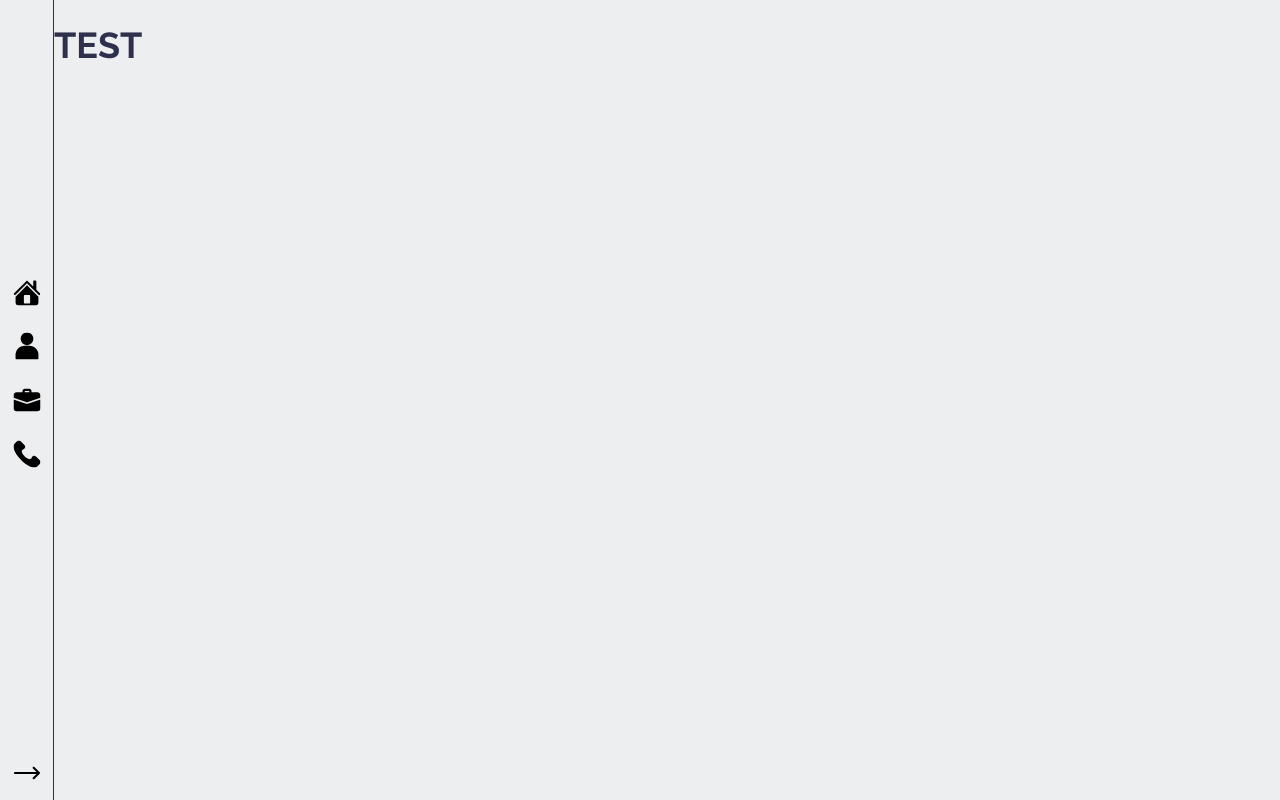
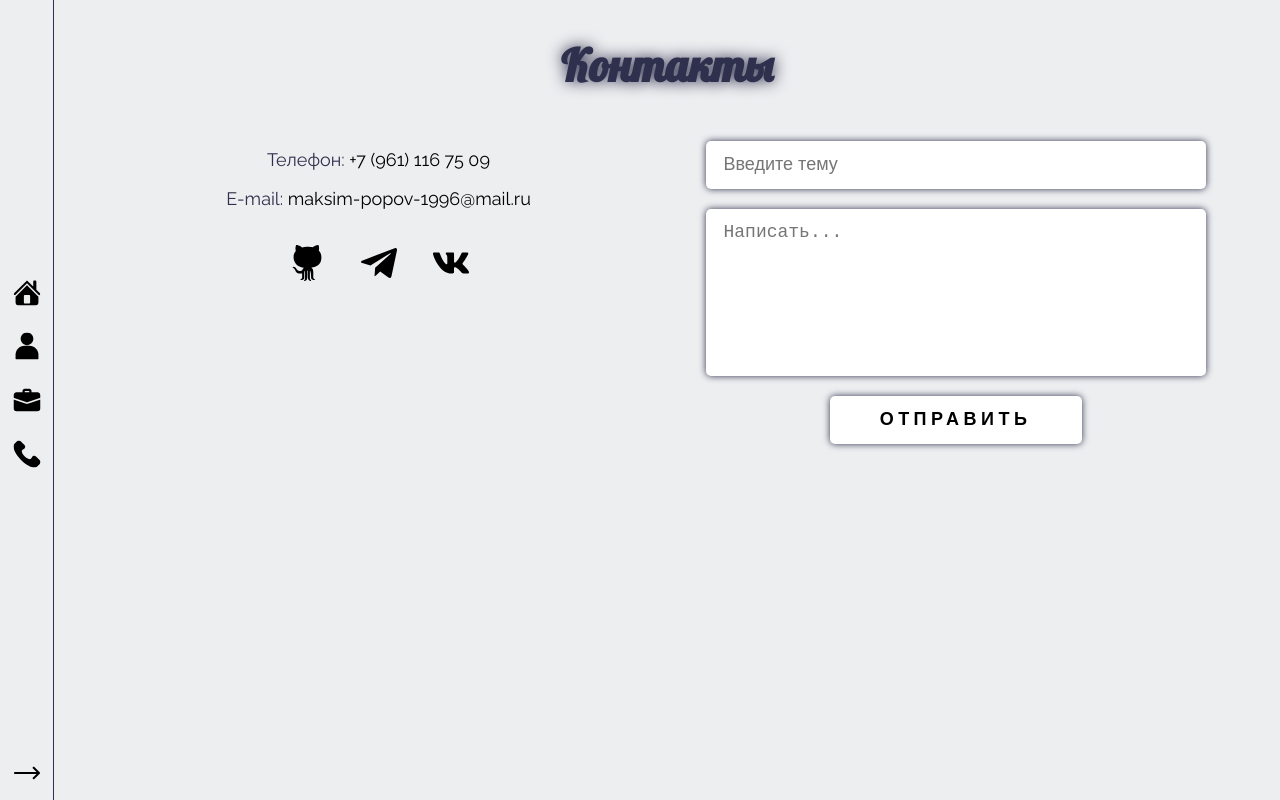
Before and after one commit to PopovMaksim/frontend-portfolio, a Vue app: page /contacts in a window 1280 px wide. Built offline with nearby package versions, Linux system fonts and the light colour scheme; a web font is replaced by a local one.

Commit message:
contacts

```diff
--- a/src/components/AboutMe.vue
+++ b/src/components/AboutMe.vue
@@ -1,6 +1,6 @@
 <template>
     <section class="about-me  container">
-        <h2 class="title">Обо мне</h2>
+        <h2 class="subtitle">Персональная информация</h2>
 
 		<div class="about-me__content">
 			<div class="about-me__image">
@@ -53,7 +53,6 @@
 				</svg>
 			</div>
 			<div class="about-me__personal-info">
-				<h3 class="about-me__subtitle">Персональная информация</h3>
 				<ul class="about-me__list">
 					<li class="about-me__item">
 						<span class="about-me__item-title">Имя: </span>
--- a/src/components/Aside.vue
+++ b/src/components/Aside.vue
@@ -120,10 +120,6 @@ export default {
 			cursor: pointer;
 			transition: 0.15s;
 
-			// &:hover {
-			// 	transform: scale(1.2)
-			// }
-
 			&--arrow {
 				width: 100%;
 				padding: 0.5em 0;
--- a/src/components/Experience.vue
+++ b/src/components/Experience.vue
@@ -1,6 +1,6 @@
 <template>
 	<section class="experience  container">
-		<h2 class="title">Опыт</h2>
+		<h2 class="subtitle">Опыт</h2>
 
 		<div class="experience__category">
 			<h3 class="experience__subtitle">Образование</h3>
--- a/src/components/Skills.vue
+++ b/src/components/Skills.vue
@@ -1,6 +1,6 @@
 <template>
   <section class="skills  container">
-    <h2 class="title">Навыки</h2>
+    <h2 class="subtitle">Навыки</h2>
 		<div class="skills__container">
 			<div class="skills__item  skills__item--html">
 				<svg class="skills__svg" version="1.1" xmlns="http://www.w3.org/2000/svg" xmlns:xlink="http://www.w3.org/1999/xlink" x="0px" y="0px" viewBox="0 0 456.8 456.8" xml:space="preserve">
@@ -37,6 +37,11 @@
 			<div class="skills__item  skills__item--git">
 				<svg class="skills__svg" version="1.1" xmlns="http://www.w3.org/2000/svg" xmlns:xlink="http://www.w3.org/1999/xlink" x="0px" y="0px" viewBox="0 0 480 480" xml:space="preserve">
 					<path d="M422,221L259,58c-5-5-12-8-19-8l0,0c-7,0-14,3-19,8l-35,35l41,41c4-2,8-3,13-3c17,0,30,13,30,30c0,5-1,9-3,13l40,40c4-2,8-3,13-3c17,0,30,13,30,30s-13,30-30,30s-30-13-30-30c0-5,1-9,3-13l-40-40c-1,0-2,1-3,1v104c12,4,20,15,20,28c0,17-13,30-30,30s-30-13-30-30c0-13,8-24,20-28V188c-12-4-20-15-20-28c0-5,1-9,3-13l-41-41L58,221c-5,5-8,12-8,19s3,14,8,19l163,163l0,0c5,5,12,8,19,8s14-3,19-8l163-163c5-5,8-12,8-19C430,233,427,226,422,221z"/>
+				</svg>
+			</div>
+			<div class="skills__item  skills__item--bem">
+				<svg class="skills__svg" viewBox="0 0 256 212" xmlns="http://www.w3.org/2000/svg" preserveAspectRatio="xMinYMin meet">
+						<path d="M0 32.692h59.85v17.603H0V32.692zM0 0h59.85v17.603H0V0zm107.38 65.132H0v17.603h103.356c11.316 0 37.72.251 47.528 16.094v-9.807c-4.778-15.592-18.86-23.89-43.505-23.89zm.25 32.691H0v17.603h103.356c25.147 0 40.99 1.006 47.528 4.527v-7.796c-5.03-12.322-26.153-14.334-43.253-14.334zm-.25 82.986H0v-17.603h103.356c11.316 0 37.72-.251 47.528-16.094v9.807c-4.778 15.592-18.86 23.89-43.505 23.89zm.25-32.691H0v-17.603h103.356c25.147 0 40.99-1.006 47.528-4.527v7.796c-5.03 12.322-26.153 14.334-43.253 14.334zm69.407 63.12H256v-10.814h-76.7c-6.79 0-22.883-.251-28.667-9.556v6.036c2.766 9.304 11.316 14.334 26.404 14.334zm-.251-19.867h78.963v-10.813H179.3c-15.34 0-24.896-.503-28.668-2.766v4.778c3.017 7.544 15.842 8.801 26.153 8.801z" />
 				</svg>
 			</div>
 		</div>
@@ -105,6 +110,9 @@ export default {
 			.skills__item--git:hover & {
 				fill: #e94e31;
 			}
+			.skills__item--bem:hover & {
+				fill: #010101;
+			}
 		}
 	}
 </style>
--- a/src/components/WriteLetter.vue
+++ b/src/components/WriteLetter.vue
@@ -1,6 +1,6 @@
 <template>
-	<section class="letter  container">
-		<h2 class="letter__title">Написать письмо</h2>
+	<section class="letter" :class="{container: page === 'home'}">
+		<h2 class="subtitle" v-if="page === 'home'" >Написать письмо</h2>
 		<form class="letter__form" action="mailto:maksim-popov-1996@mail.ru" method="get" target="_blank">
 			<input class="letter__input" type="text" name="subject" placeholder="Введите тему">
 			<textarea class="letter__input  letter__input--body" name="body" rows="7" placeholder="Написать..."></textarea>
@@ -12,23 +12,15 @@
 <script>
 
 export default {
-    name: 'WriteLetter'
-
+    name: 'WriteLetter',
+    props: {
+		page: String,
+	}
 }
 </script>
 
 <style lang="scss">
 	.letter {
-
-		&__title {
-			margin: 0 0 0 3em;
-			padding: 1em 0;
-
-			font-family: 'Lobster';
-			font-size: 2rem;
-			font-weight: 700;
-		}
-
 		&__form	{
 			display: flex;
 			flex-direction: column;
--- a/src/styles/base/_base.scss
+++ b/src/styles/base/_base.scss
@@ -30,6 +30,16 @@ a {
 }
 
 .title {
+    color: var(--main-color);
+    text-shadow: 0 0 15px var(--main-color);
+    text-align: center;
+
+    font-family: 'Lobster';
+    font-size: 2.5rem;
+    font-weight: 900;
+}
+
+.subtitle {
     margin: 0 0 0 3em;
     padding: 1em 0;
 
--- a/src/views/About.vue
+++ b/src/views/About.vue
@@ -1,4 +1,6 @@
 <template>
+  <h1 class="title">Обо мне</h1>
+
   <AboutMe></AboutMe>
 
   <Experience></Experience>
--- a/src/views/Contacts.vue
+++ b/src/views/Contacts.vue
@@ -1,14 +1,111 @@
 <template>
-    <h1 class="test">TEST</h1>
+  <section class="contacts  container">
+    <h1 class="title">Контакты</h1>
 
+    <div class="contacts__content">
+      <div class="contacts__list">
+        <p class="contacts__item">
+            <span class="contacts__item-name">Телефон: </span>
+            <a class="contacts__item-link" href="tel:+79611167509">+7 (961) 116 75 09</a>
+        </p>
+        <p class="contacts__item">
+            <span class="contacts__item-name">E-mail: </span>
+            <a class="contacts__item-link" href="mailto:maksim-popov-1996@mail.ru" target="_blank">maksim-popov-1996@mail.ru</a>
+        </p>
+        <div class="contacts__icons">
+            <div class="contacts__icon  contacts__icon--git">
+              <svg class="contacts__icon-svg" version="1.1" id="Capa_1" xmlns="http://www.w3.org/2000/svg" xmlns:xlink="http://www.w3.org/1999/xlink" x="0px" y="0px" viewBox="0 0 478.613 478.613" style="enable-background:new 0 0 478.613 478.613;" xml:space="preserve">
+                <path d="M427.501,200.695c1.776-11.238,2.884-23.56,3.163-37.377c-0.107-59.246-28.468-80.21-33.925-90.038c8.037-44.89-1.331-65.309-5.688-72.299c-16.07-5.704-55.91,14.722-77.678,29.101c-35.491-10.389-110.494-9.375-138.621,2.689C122.856-4.389,95.408,1.277,95.408,1.277s-17.745,31.82-4.691,78.371c-17.075,21.759-29.802,37.143-29.802,77.949c0,9.773,0.607,19.008,1.637,27.893c14.705,77.318,75.97,110.674,136.15,116.426c-9.056,6.881-19.928,19.903-21.432,34.992c-11.379,7.357-34.268,9.789-52.067,4.193c-24.939-7.88-34.486-57.266-71.833-50.221c-8.081,1.512-6.475,6.842,0.523,11.386c11.378,7.38,22.094,16.554,30.354,36.185c6.344,15.072,19.687,41.982,61.873,41.982c16.747,0,28.477-1.979,28.477-1.979s0.319,38.406,0.319,53.385c0,17.238-23.264,22.078-23.264,30.348c0,3.289,7.7,3.601,13.888,3.601c12.229,0,37.673-10.186,37.673-28.103c0-14.237,0.227-62.081,0.227-70.46c0-18.307,9.811-24.136,9.811-24.136s1.201,97.727-2.361,110.829c-4.177,15.408-11.744,13.219-11.744,20.076c0,10.233,30.589,2.502,40.735-19.897c7.849-17.495,4.334-113.331,4.334-113.331l8.183-0.178c0,0,0.094,43.892-0.188,63.944c-0.295,20.769-2.438,47.025,9.898,59.417c8.097,8.15,32.903,22.451,32.903,9.382c0-7.574-17.371-13.833-17.371-34.353V344.45c10.553,0,12.734,31.072,12.734,31.072l3.804,57.727c0,0-2.526,21.065,22.756,29.856c8.925,3.126,28.018,3.976,28.913-1.271c0.897-5.26-22.99-13.038-23.217-29.342c-0.123-9.93,0.445-15.742,0.445-58.934c0-43.168-5.799-59.137-26.007-71.863C355.669,295.681,416.536,269.51,427.501,200.695z"/>
+              </svg>
+            </div>
+            <div class="contacts__icon  contacts__icon--tg">
+              <svg class="contacts__icon-svg" id="Bold" enable-background="new 0 0 24 24" height="512" viewBox="0 0 24 24" width="512" xmlns="http://www.w3.org/2000/svg">
+                <path d="m9.417 15.181-.397 5.584c.568 0 .814-.244 1.109-.537l2.663-2.545 5.518 4.041c1.012.564 1.725.267 1.998-.931l3.622-16.972.001-.001c.321-1.496-.541-2.081-1.527-1.714l-21.29 8.151c-1.453.564-1.431 1.374-.247 1.741l5.443 1.693 12.643-7.911c.595-.394 1.136-.176.691.218z"/>
+              </svg>
+            </div>
+            <div class="contacts__icon  contacts__icon--vk">
+              <svg class="contacts__icon-svg" id="Bold" enable-background="new 0 0 24 24" height="512" viewBox="0 0 24 24" width="512" xmlns="http://www.w3.org/2000/svg">
+                <path d="m19.915 13.028c-.388-.49-.277-.708 0-1.146.005-.005 3.208-4.431 3.538-5.932l.002-.001c.164-.547 0-.949-.793-.949h-2.624c-.668 0-.976.345-1.141.731 0 0-1.336 3.198-3.226 5.271-.61.599-.892.791-1.225.791-.164 0-.419-.192-.419-.739v-5.105c0-.656-.187-.949-.74-.949h-4.126c-.419 0-.668.306-.668.591 0 .622.945.765 1.043 2.515v3.797c0 .832-.151.985-.486.985-.892 0-3.057-3.211-4.34-6.886-.259-.713-.512-1.001-1.185-1.001h-2.625c-.749 0-.9.345-.9.731 0 .682.892 4.073 4.148 8.553 2.17 3.058 5.226 4.715 8.006 4.715 1.671 0 1.875-.368 1.875-1.001 0-2.922-.151-3.198.686-3.198.388 0 1.056.192 2.616 1.667 1.783 1.749 2.076 2.532 3.074 2.532h2.624c.748 0 1.127-.368.909-1.094-.499-1.527-3.871-4.668-4.023-4.878z"/>
+              </svg>
+            </div>
+        </div>
+      </div>
+
+      <WriteLetter />
+    </div>
+
+
+  </section>
 </template>
 
 <script>
+import WriteLetter from '@/components/WriteLetter.vue'
 
 export default {
   name: 'Contacts',
   components: {
-
+    WriteLetter,
   }
 }
 </script>
+
+<style lang="scss">
+  .contacts {
+    &__content {
+      display: grid;
+      grid-template-columns: repeat(2, 1fr);
+    }
+
+    &__list {
+      text-align: center;
+    }
+
+    &__item-link {
+      transition: .3s;
+
+      &:hover {
+        color: var(--color-link);
+      }
+    }
+
+    &__icons {
+      display: flex;
+      justify-content: center;
+    }
+
+    &__icon {
+      position: relative;
+
+      width: 2em;
+      padding-top: 2em;
+      margin: 1em;
+
+      transition: .3s;
+      cursor: pointer;
+
+      &:hover {
+        transform: scale(1.2);
+      }
+    }
+
+    &__icon-svg {
+      position: absolute;
+      top: 50%;
+      left: 50%;
+      transform: translate(-50%, -50%);
+
+      width: 100%;
+      height: 100%;
+
+      .contacts__icon--git:hover & {
+        fill: #823f9a;
+      }
+      .contacts__icon--tg:hover & {
+        fill: #2da1d3;
+      }
+      .contacts__icon--vk:hover & {
+        fill: #4e7db2;
+      }
+    }
+  }
+</style>
--- a/src/views/Home.vue
+++ b/src/views/Home.vue
@@ -1,11 +1,11 @@
 <template>
-  <MainScreen></MainScreen>
+  <MainScreen />
 
-  <AboutMe></AboutMe>
+  <AboutMe />
 
-  <Works></Works>
+  <Works sub/>
 
-  <WriteLetter></WriteLetter>
+  <WriteLetter page="home" />
 </template>
 
 <script>
--- a/src/views/Portfolio.vue
+++ b/src/views/Portfolio.vue
@@ -1,5 +1,6 @@
 <template>
-  <Works></Works>
+  <h1 class="title">Портфолио</h1>
+  <Works />
 </template>
 
 <script>
```
Also changed, not shown: src/components/MyContacts.vue (added, +30 -0 lines), src/components/Works.vue (+28 -71 lines).
